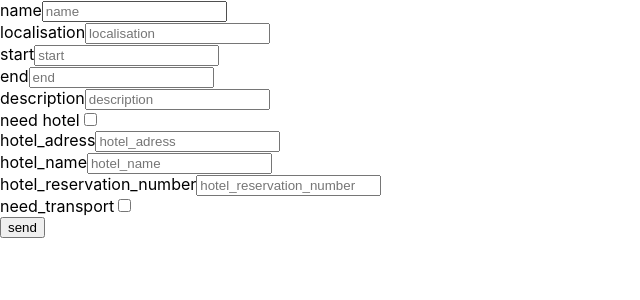
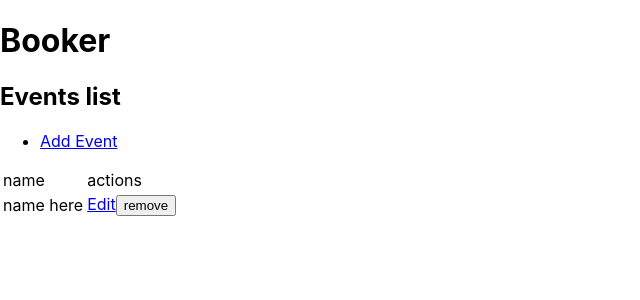
Before and after one commit to video-kid/booker, a React (Create React App) app: page / in a window 1280 px wide. Shown: the top 300 px of the page, without its empty margins (0-640 px from the left). Built offline with nearby package versions, Linux system fonts and the light colour scheme.

Commit message:
add basic markup

```diff
--- a/package.json
+++ b/package.json
@@ -11,10 +11,14 @@
     "@types/node": "^17.0.45",
     "@types/react": "^18.0.28",
     "@types/react-dom": "^18.0.11",
+    "localforage": "^1.10.0",
+    "match-sorter": "^6.3.1",
     "react": "^18.2.0",
     "react-dom": "^18.2.0",
     "react-redux": "^8.0.5",
+    "react-router-dom": "^6.8.2",
     "react-scripts": "5.0.1",
+    "sort-by": "^1.2.0",
     "styled-components": "^5.3.8",
     "typescript": "^4.9.5",
     "web-vitals": "^2.1.4"
--- a/src/App.tsx
+++ b/src/App.tsx
@@ -1,11 +1,32 @@
-import CreateEvent from "./Modules/CreateEvent/CreateEvent";
+import { createBrowserRouter, RouterProvider } from "react-router-dom";
+import { routes } from "./routes/routes";
 
-function App() {
+const eventsList = [
+  {
+    name: "ev1 20.03-20.04",
+    localisation: "aaa",
+    start: "1679313581000",
+    end: "1681991981000",
+    description: "lorem ipsum dolor sit am",
+    need_accommodation: true,
+    hotel_adress: "aaa",
+    hotel_name: "xxx",
+    hotel_reservation_number: "2137",
+    need_transport: false,
+  },
+];
+
+const App = () => {
+  const router = createBrowserRouter(routes);
+
   return (
     <div className="App">
-      <CreateEvent />
+      <header>
+        <h1>Booker</h1>
+      </header>
+      <RouterProvider router={router} />
     </div>
   );
-}
+};
 
 export default App;
--- a/src/Modules/CreateEvent/CreateEvent.tsx
+++ b/src/Modules/CreateEvent/CreateEvent.tsx
@@ -1,5 +1,6 @@
 import React from "react";
 import { useForm } from "react-hook-form";
+import { Link } from "react-router-dom";
 
 const CreateEvent = () => {
   const {
@@ -12,6 +13,7 @@ const CreateEvent = () => {
 
   // console.log(errors);
   return (
+    <>
       <form onSubmit={handleSubmit(onSubmit)}>
         <div>
           <label htmlFor="name">name</label>
@@ -19,7 +21,7 @@ const CreateEvent = () => {
             type="text"
             placeholder="name"
             id="name"
-          {...register("name", { required: true })}
+            {...register("name", { required: false })}
           />
         </div>
         <div>
@@ -28,7 +30,7 @@ const CreateEvent = () => {
             type="text"
             placeholder="localisation"
             id="localisation"
-          {...register("localisation", { required: true })}
+            {...register("localisation", { required: false })}
           />
         </div>
         <div>
@@ -36,7 +38,7 @@ const CreateEvent = () => {
           <input
             type="text"
             placeholder="start"
-          {...register("start", { required: true })}
+            {...register("start", { required: false })}
           />
         </div>
         <div>
@@ -96,6 +98,8 @@ const CreateEvent = () => {
 
         <button type="submit">send</button>
       </form>
+      <Link to="/">cancel</Link>
+    </>
   );
 };
 
--- /dev/null
+++ b/src/Pages/AddEvent/AddEvent.tsx
@@ -0,0 +1,14 @@
+import CreateEvent from "../../Modules/CreateEvent/CreateEvent";
+
+const AddEvent = () => {
+  return (
+    <section>
+      <header>
+        <h2>add</h2>
+      </header>
+      <CreateEvent />
+    </section>
+  );
+};
+
+export default AddEvent;
--- /dev/null
+++ b/src/Pages/EventsList/EventsList.tsx
@@ -0,0 +1,37 @@
+import { Link } from "react-router-dom";
+
+const EventsList = () => {
+  return (
+    <section>
+      <header>
+        <h2>Events list</h2>
+        <nav>
+          <ul>
+            <li>
+              <Link to="/add">Add Event</Link>
+            </li>
+          </ul>
+        </nav>
+      </header>
+      <table>
+        <thead>
+          <tr>
+            <td>name</td>
+            <td>actions</td>
+          </tr>
+        </thead>
+        <tbody>
+          <tr>
+            <td>name here</td>
+            <td>
+              <Link to={`${666}/edit`}>Edit</Link>
+              <button>remove</button>
+            </td>
+          </tr>
+        </tbody>
+      </table>
+    </section>
+  );
+};
+
+export default EventsList;
--- /dev/null
+++ b/src/routes/routes.tsx
@@ -0,0 +1,18 @@
+import { RouteObject } from "react-router-dom";
+import AddEvent from "../Pages/AddEvent/AddEvent";
+import EventsList from "../Pages/EventsList/EventsList";
+
+export const routes: Array<RouteObject> = [
+  {
+    path: "/",
+    element: <EventsList />,
+  },
+  {
+    path: "/add",
+    element: <AddEvent />,
+  },
+  {
+    path: "/:id/edit",
+    element: <AddEvent />,
+  },
+];
```
Also changed, not shown: src/Pages/EditEvent/EditEvent.tsx (added, +14 -0 lines), src/index.tsx (+8 -8 lines), 1 other file (tests, documents, lock files or other folders). Lines whose indentation alone changed are shown as unchanged.
